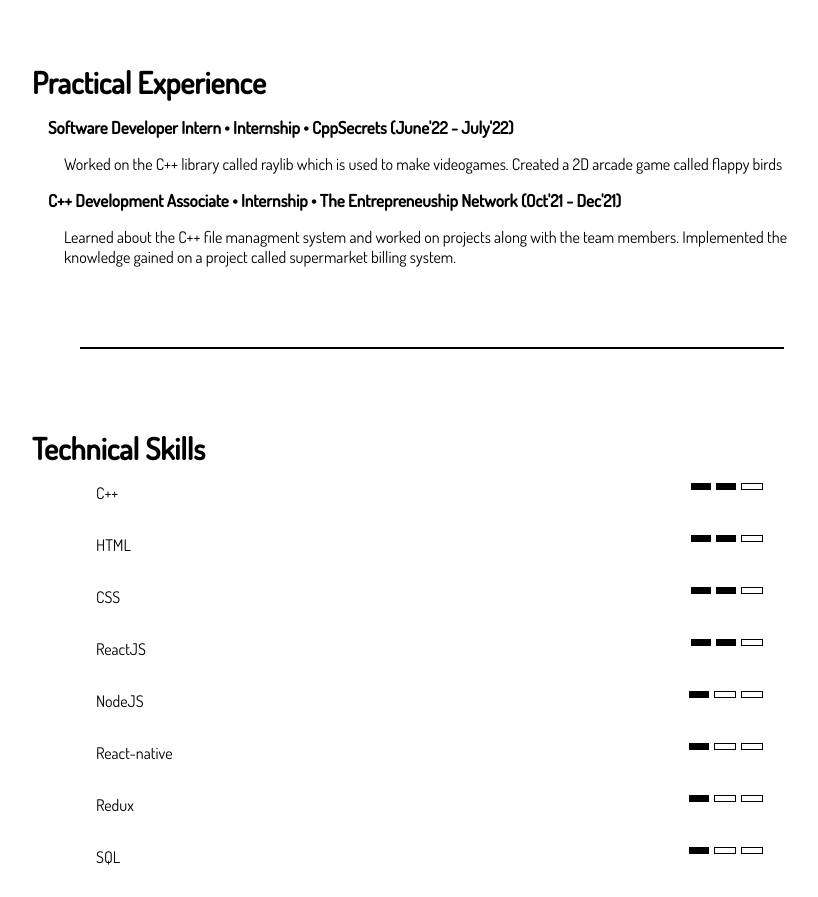
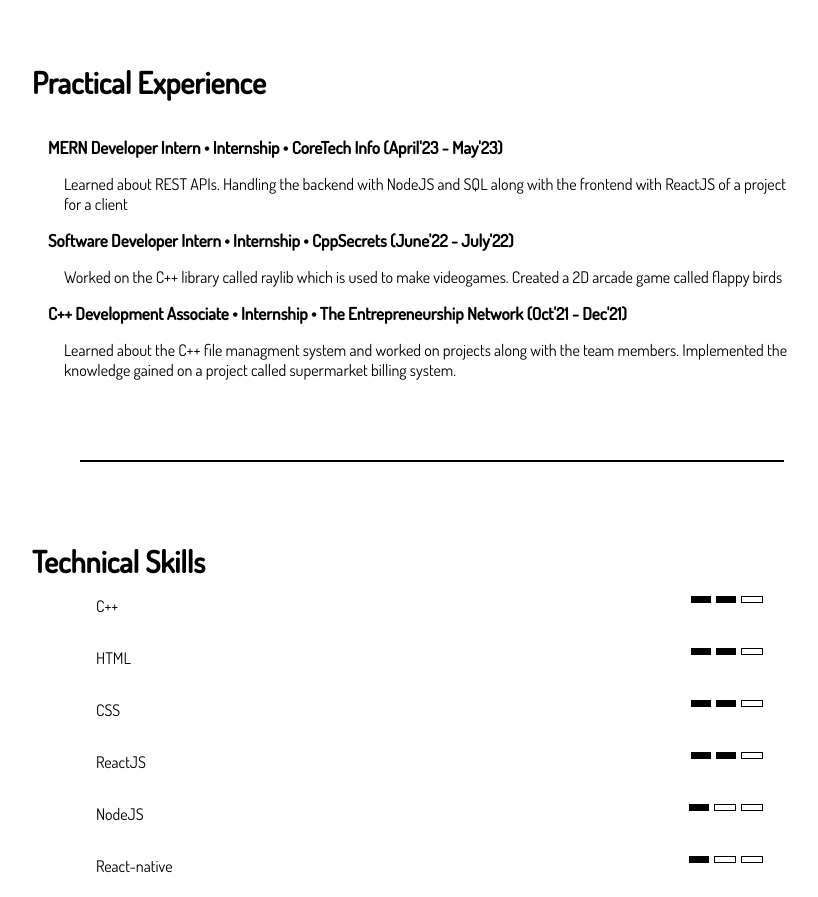
Before and after one commit to HerumbNagpal/Portfolio, a React (Create React App) app: page /#/resume in a window 1280 px wide. Shown: the part 1020-1917 px from the top of the page, without its empty margins (208-1026 px from the left). Built offline with nearby package versions, Linux system fonts and the light colour scheme; a web font is replaced by a local one.

Commit message:
Updated the Internshp Info

```diff
--- a/src/components/Projects.js
+++ b/src/components/Projects.js
@@ -55,7 +55,7 @@ export const Projects = () => {
                             Gym Website
                         </h3>
                         <p className='pDesc'>
-                            A web application built for a gym. The website shoes all the training programs and the membership details for a new member wanting to join the community. <br /> <br /> Fully responsive webite and works on every device.
+                            A web application built for a gym. The website shows all the training programs and the membership details for a new member wanting to join the community. <br /> <br /> Fully responsive webite and works on every device.
                         </p>
                         <br /><br /><br />
                         <a style={{ color: 'inherit', textDecoration: 'inherit' }} href="https://herumbnagpal.github.io/jim/" target='_blank' rel="noopener noreferrer">Click here for the demo. </a>
--- a/src/components/Skills.js
+++ b/src/components/Skills.js
@@ -27,9 +27,12 @@ export const Skills = () => {
         </div>
         <div className="exp">
           <h3 className='xHeading' >Practical Experience</h3>
+          <br />
+          <p className='xCompany' > MERN Developer Intern • Internship • CoreTech Info (April'23 - May'23)</p>
+          <p className='xSummary' > Learned about REST APIs. Handling the backend with NodeJS and SQL along with the frontend with ReactJS of a project for a client  </p>
           <p className='xCompany' > Software Developer Intern • Internship • CppSecrets (June'22 - July'22)</p>
           <p className='xSummary' > Worked on the C++ library called raylib which is used to make videogames. Created a 2D arcade game called flappy birds  </p>
-          <p className='xCompany' > C++ Development Associate • Internship • The Entrepreneuship Network (Oct'21 - Dec'21)</p>
+          <p className='xCompany' > C++ Development Associate • Internship • The Entrepreneurship Network (Oct'21 - Dec'21)</p>
           <p className='xSummary' > Learned about the C++ file managment system and worked on projects along with the team members. Implemented the knowledge gained on a project called supermarket billing system.  </p>
           <div className="line"></div>
         </div>
```
